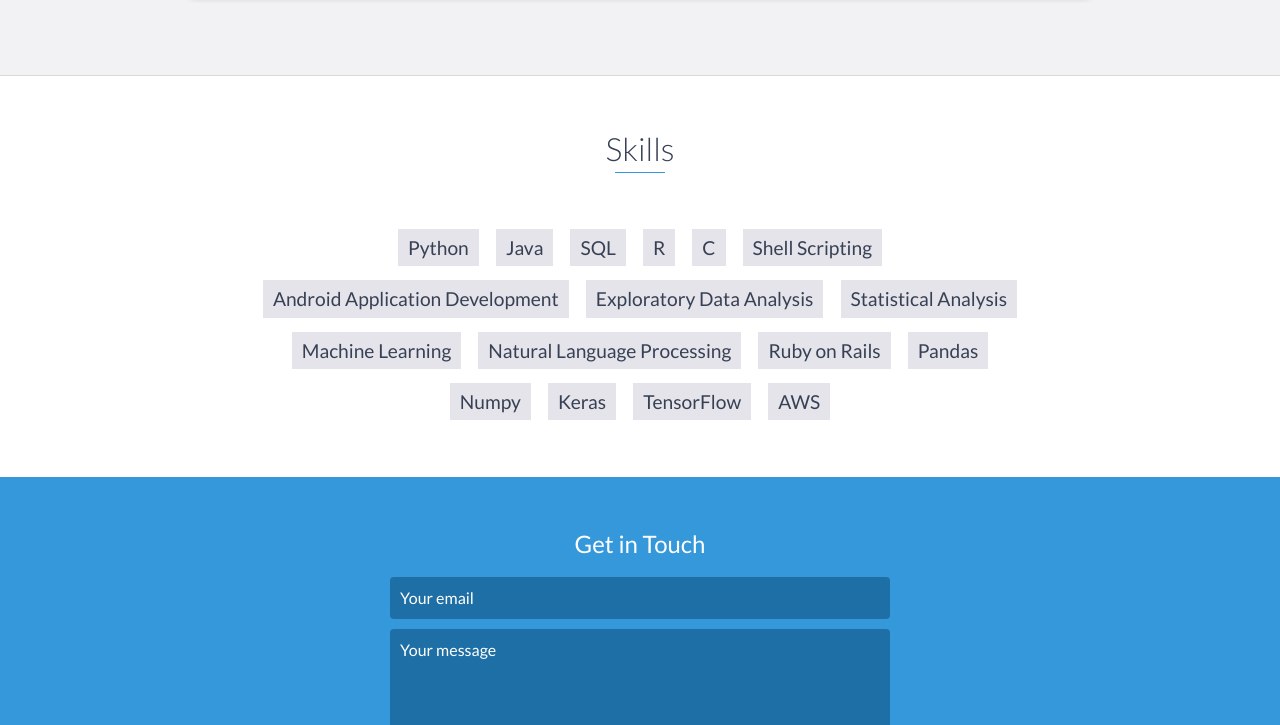
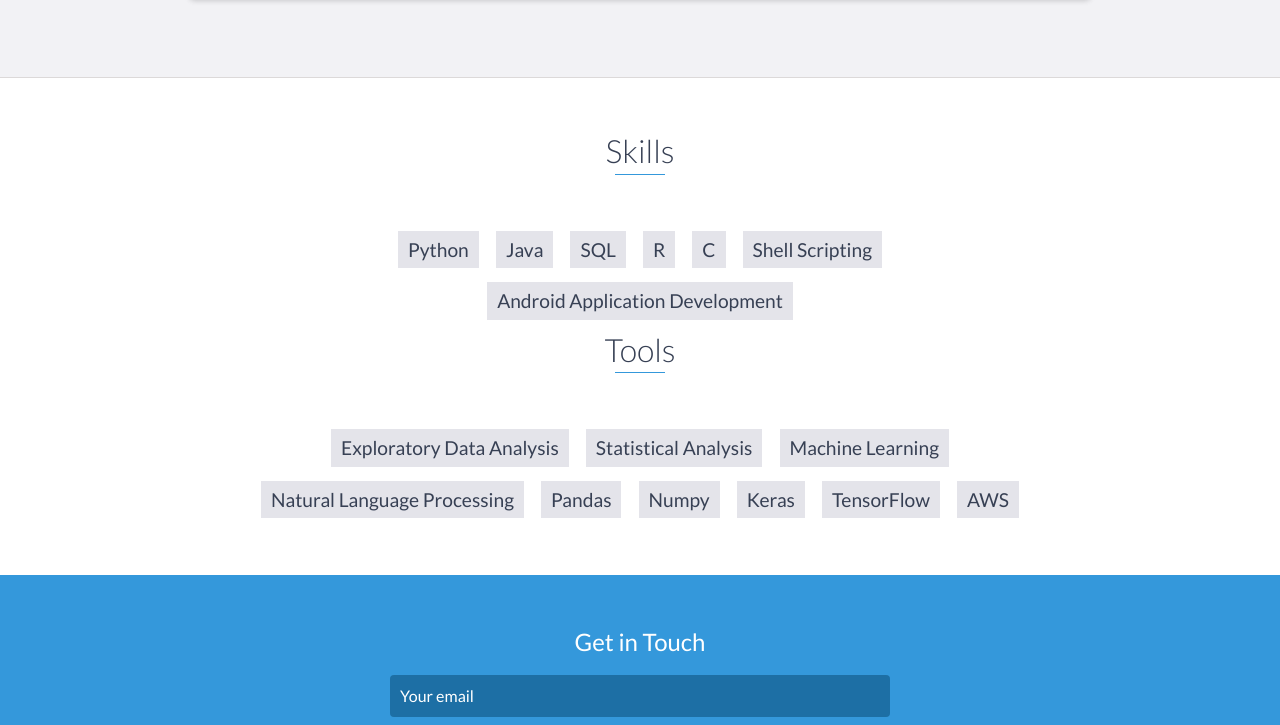
Before and after one commit to prajvalbavi/prajvalbavi.github.io, a website: page index.html in a window 1280 px wide. Shown: the part 3722-4447 px from the top of the page. Drawn offline with nearby package versions, Linux system fonts and the light colour scheme.

Commit message:
Update index.html

```diff
--- a/index.html
+++ b/index.html
@@ -158,8 +158,8 @@
             <h3>University of Pune</h3>
             <span class="education-date">Aug 2009 - May 2013</span>
             <h4>Bachelor of Engineering in Electronics and Telecommnunications</h4>
+	    <h4>Courses Completed</h4>
             <ul>
-		<h4>Courses Completed</h4>
                 <li>
                     Data Structures and Algorithm
                 </li>
@@ -236,11 +236,13 @@
             <li>C</li>
             <li>Shell Scripting</li>
             <li>Android Application Development</li>
+	 </ul>
+	 <h2 class="heading">Tools</h2>
+	 <ul>
             <li>Exploratory Data Analysis</li>
             <li>Statistical Analysis</li>
             <li>Machine Learning</li>
             <li>Natural Language Processing</li>
-            <li>Ruby on Rails</li>
             <li>Pandas</li>
             <li>Numpy</li>
             <li>Keras</li>
```
